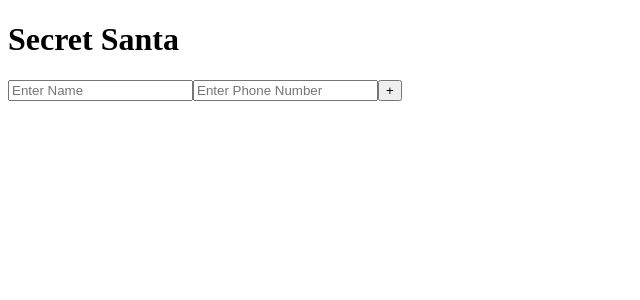
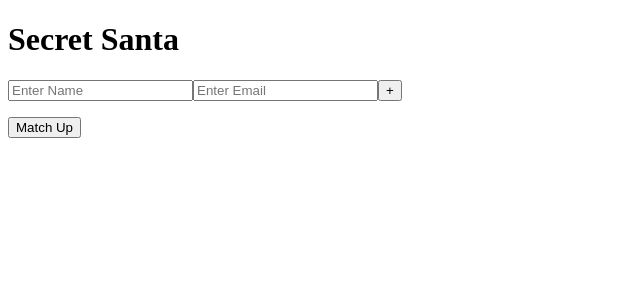
Before and after one commit to TannerSeramur/react-order, a React (Create React App) app in the folder frontend/: page / in a window 1280 px wide. Shown: the top 300 px of the page, without its empty margins (0-640 px from the left). Built offline with nearby package versions, Linux system fonts and the light colour scheme.

Commit message:
work in progress

```diff
--- a/frontend/src/components/AddSanta.js
+++ b/frontend/src/components/AddSanta.js
@@ -3,7 +3,7 @@ import React from 'react';
 
 class AddSanta extends React.Component {
   nameRef = React.createRef();
-  numberRef = React.createRef();
+  emailRef = React.createRef();
 
   createSanta = event => {
     event.preventDefault();
@@ -11,11 +11,13 @@ class AddSanta extends React.Component {
 
     const santa = {
       name: this.nameRef.current.value,
-      number: this.numberRef.current.value
+      email: this.emailRef.current.value,
+      person: ''
     }
     this.props.addSanta(santa);
     event.currentTarget.reset();
   }
+
 
   render() {
     return (
@@ -23,7 +25,7 @@ class AddSanta extends React.Component {
         <form className="addForm" onSubmit={this.createSanta}>
             <h1>Secret Santa</h1>
             <input name="name" type="text" ref={this.nameRef} placeholder="Enter Name"/>
-            <input name="number" type="text" require="true" ref={this.numberRef} placeholder="Enter Phone Number"/>
+            <input name="number" type="text" require="true" ref={this.emailRef} placeholder="Enter Email"/>
             <button type="submit">+</button>
         </form>
       </div>
--- a/frontend/src/components/App.js
+++ b/frontend/src/components/App.js
@@ -1,6 +1,7 @@
 import React from 'react';
 import AddSanta from './AddSanta';
 import SantaList from './SantaList';
+import MatchUp from './MatchUp';
 
 class App extends React.Component{
     state ={
@@ -12,6 +13,21 @@ class App extends React.Component{
         santas[`santa${Date.now()}`] = santa;
         this.setState({ santas });
     }
+
+    setPerson = () => {
+
+        Object.keys(this.state.santas).map(i => {
+            const newState = {...this.state};
+            newState.santas.person='tanner';
+            return this.setState(newState);
+
+
+        });
+            console.log('setPerson');
+
+      }
+
+
     render(){
         return (
             <div className="main-container">
@@ -24,6 +40,7 @@ class App extends React.Component{
                             />
                         ))}
                 </ul>
+                <MatchUp {...this.state.santas} setPerson={this.setPerson}/>
             </div>
         )
     }
--- /dev/null
+++ b/frontend/src/components/MatchUp.js
@@ -0,0 +1,11 @@
+import React from 'react';
+
+class MatchUp extends React.Component{
+    render(){
+        return(
+            <button onClick={this.props.setPerson}>Match Up</button>
+        )
+    }
+}
+
+export default MatchUp;
--- a/frontend/src/components/SantaList.js
+++ b/frontend/src/components/SantaList.js
@@ -2,12 +2,15 @@ import React from 'react';
 
 class SantaList extends React.Component{
     render(){
-        const {name, number} = this.props.details;
+        const {name, email} = this.props.details;
         return(
-            <li className="single-santa">
-                <h3 className="santa-name">{name}</h3>
-                <h3 className="santa-number">{number}</h3>
-            </li>
+            <React.Fragment>
+                <li className="single-santa">
+                    <h3 className="santa-name">Name: {name} Email: {email}</h3>
+                </li>
+            </React.Fragment>
+
+
         )
     }
 
```
